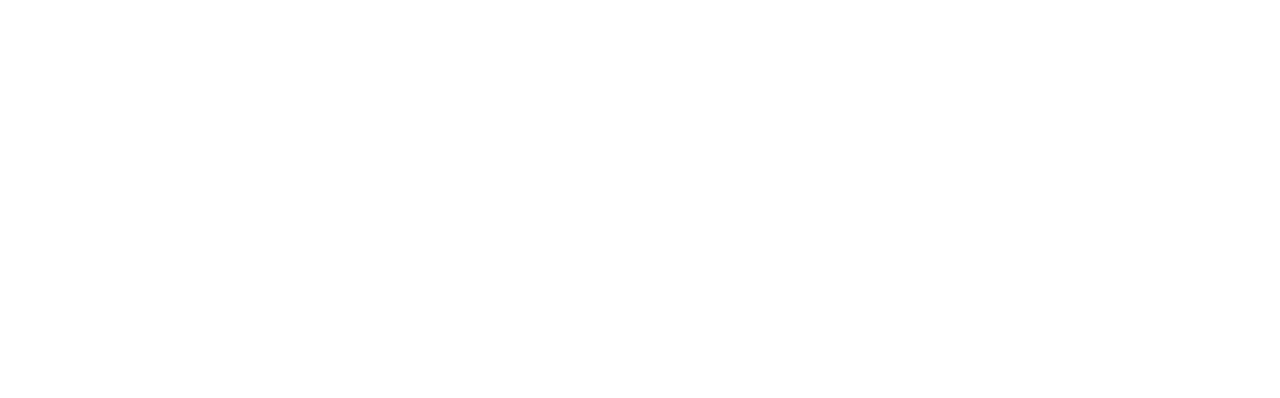
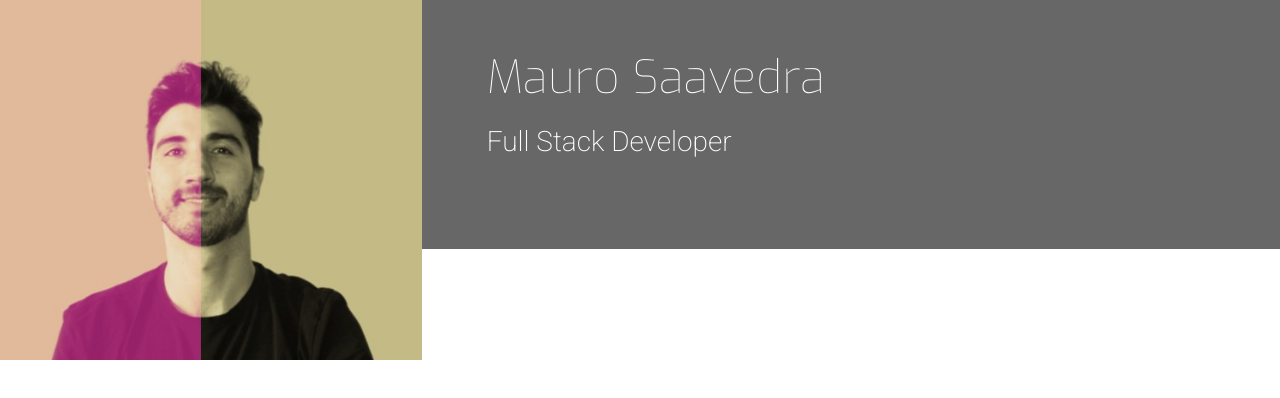
Before and after one commit to saamauro92/resume, a plain HTML site: page index.html in a window 1280 px wide. Drawn offline with nearby package versions, Linux system fonts and the light colour scheme.

Commit message:
Add profile pic, name/title and styles

```diff
--- a/assets/css/style.css
+++ b/assets/css/style.css
@@ -0,0 +1,44 @@
+@import url('https://fonts.googleapis.com/css?family=Roboto:100,200,300,400,500,600,700|Exo:100,200,300,400,500,600,700');
+
+/* -------------------------------------------------- Colours */
+.bg-color-name-tittle {
+    background-color: #676767;
+}
+/* -------------------------------------------------- Heading */
+header {
+    margin: 0;
+}
+
+.heading {
+    margin-left: 50px;
+}
+
+.logo {
+    background: url("/assets/images/mauro.jpeg");
+    background-position: center;
+    background-repeat: no-repeat;
+    background-size: cover;
+    min-height: 360px;
+    transition: all .5s ease-in-out;
+    -moz-transition: all .5s ease-in-out;
+    -webkit-transition: all .5s ease-in-out;
+}
+
+
+.name {
+    font-family: "Exo", sans-serif;
+    font-weight: 100;
+    font-size: 46px;
+    margin-top: 50px;
+    color: #fff;
+}
+
+.title {
+    font-family: "Roboto", sans-serif;
+    font-weight: 200;
+    font-size: 28px;
+    margin-top: 20px;
+    margin-bottom: 90px;
+    color: #fff;
+
+}
--- a/index.html
+++ b/index.html
@@ -1,25 +1,38 @@
 <!DOCTYPE html>
 <html lang="en">
   <head>
-    <meta charset="UTF-8">
-    <meta http-equiv="X-UA-Compatible" content="IE=edge">
-    <meta name="viewport" content="width=device-width, initial-scale=1.0">
-    <link rel="stylesheet" href="https://cdn.jsdelivr.net/npm/bootstrap@4.6.2/dist/css/bootstrap.min.css" integrity="sha384-xOolHFLEh07PJGoPkLv1IbcEPTNtaed2xpHsD9ESMhqIYd0nLMwNLD69Npy4HI+N" crossorigin="anonymous">
-    <script src="https://kit.fontawesome.com/7dd26437c3.js" crossorigin="anonymous"></script>
-    <link rel="stylesheet" href="/assets/css/style.css">
-
+    <meta charset="UTF-8" />
+    <meta http-equiv="X-UA-Compatible" content="IE=edge" />
+    <meta name="viewport" content="width=device-width, initial-scale=1.0" />
+    <link
+      rel="stylesheet"
+      href="https://cdn.jsdelivr.net/npm/bootstrap@4.6.2/dist/css/bootstrap.min.css"
+      integrity="sha384-xOolHFLEh07PJGoPkLv1IbcEPTNtaed2xpHsD9ESMhqIYd0nLMwNLD69Npy4HI+N"
+      crossorigin="anonymous"
+    />
+    <script
+      src="https://kit.fontawesome.com/7dd26437c3.js"
+      crossorigin="anonymous"
+    ></script>
+    <link rel="stylesheet" href="/assets/css/style.css" />
     <title>Mauro</title>
   </head>
   <body>
     <header>
+      <div class="row">
+        <a href="index.html" class="col-md-4 logo"> </a>
+        <div class="col-md-8">
+          <div class="row bg-color-name-tittle">
+            <div class="col heading">
+                <h1 class="name">Mauro Saavedra</h1>
+                <h2 class="title">Full Stack Developer</h2>
 
+            </div>
+          </div>
+        </div>
+      </div>
     </header>
-    <section>
-
-    </section>
-    <footer>
-
-    </footer>
-
+    <section></section>
+    <footer></footer>
   </body>
 </html>
```
Also changed, not shown: assets/images/mauro.jpeg (added). Lines whose indentation alone changed are shown as unchanged.
